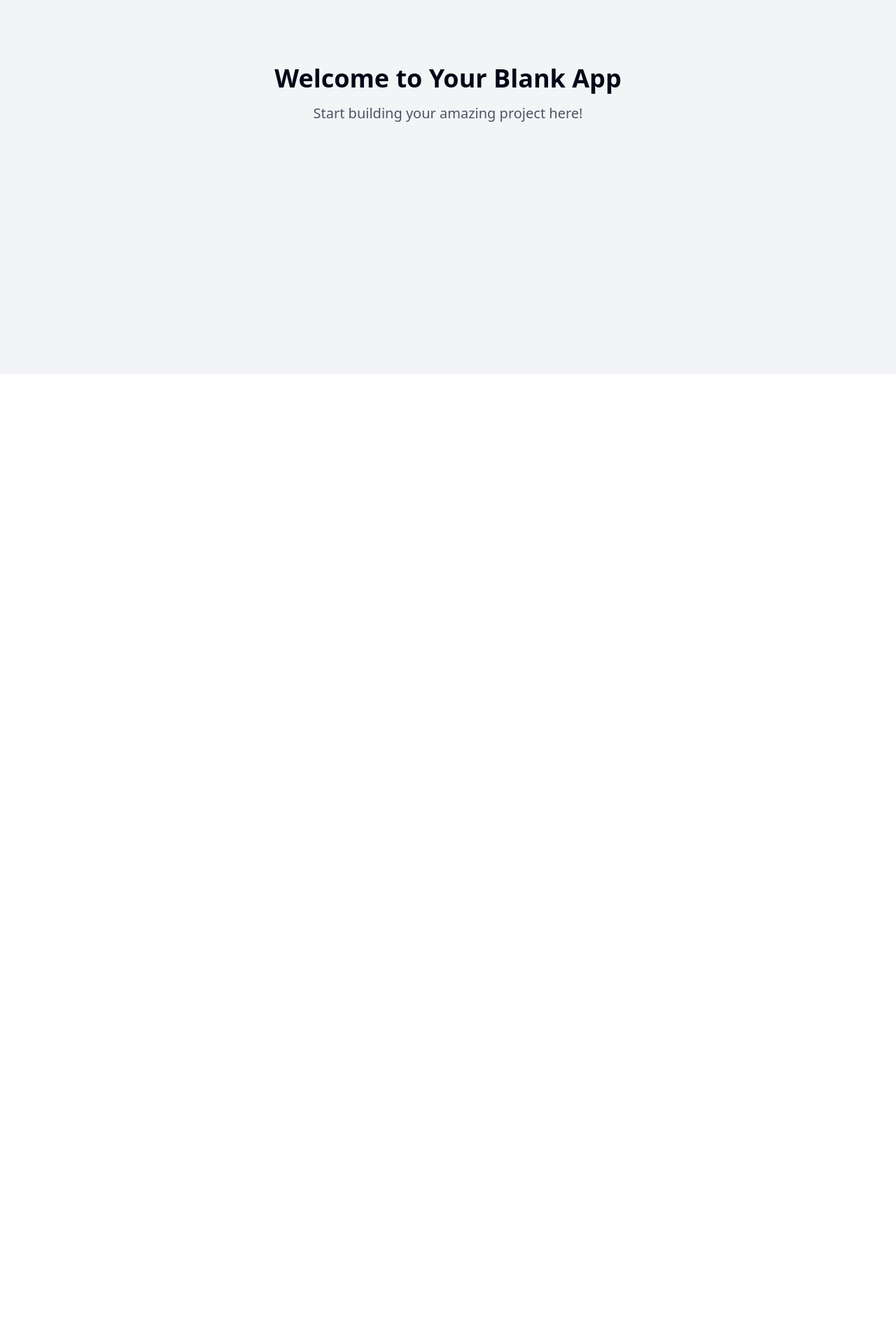
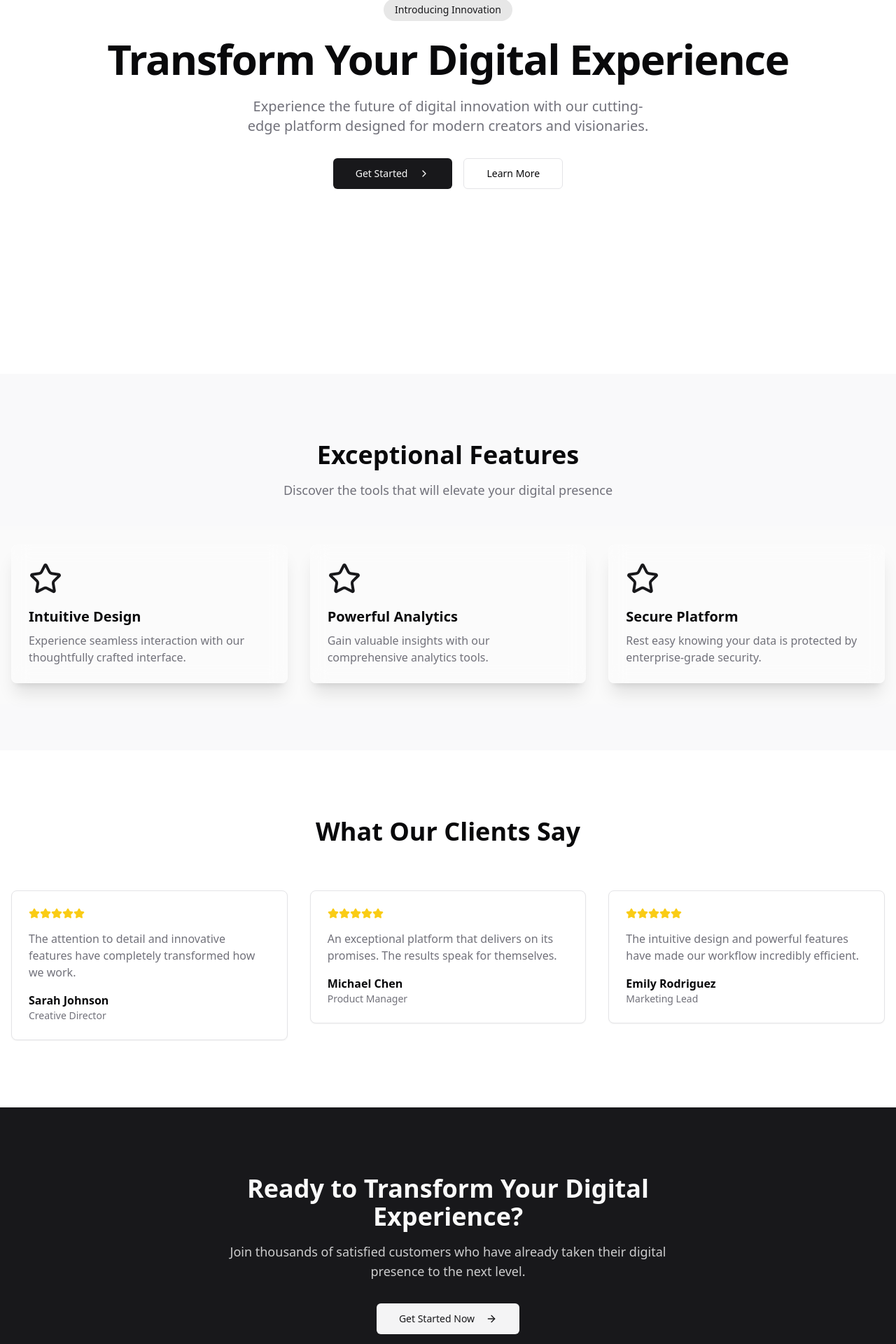
Before and after one commit to dramines/reactify-creation-hub, a React (Vite) app: page / in a window 1280 px wide. Shown: the part 266-2186 px from the top of the page at 70% size. Before the commit the page ends 800 px from the top, so only its background shows below. Built offline with nearby package versions, Linux system fonts and the light colour scheme.

Commit message:
Create React JS project
Initialized a new React JS project with the necessary configuration and structure.
[skip gpt_engineer]

```diff
--- a/package.json
+++ b/package.json
@@ -45,6 +45,7 @@
     "cmdk": "^1.0.0",
     "date-fns": "^3.6.0",
     "embla-carousel-react": "^8.3.0",
+    "framer-motion": "^11.15.0",
     "input-otp": "^1.2.4",
     "lucide-react": "^0.462.0",
     "next-themes": "^0.3.0",
--- a/src/index.css
+++ b/src/index.css
@@ -5,88 +5,25 @@
 @layer base {
   :root {
     --background: 0 0% 100%;
-    --foreground: 222.2 84% 4.9%;
-
+    --foreground: 240 10% 3.9%;
     --card: 0 0% 100%;
-    --card-foreground: 222.2 84% 4.9%;
-
+    --card-foreground: 240 10% 3.9%;
     --popover: 0 0% 100%;
-    --popover-foreground: 222.2 84% 4.9%;
-
-    --primary: 222.2 47.4% 11.2%;
-    --primary-foreground: 210 40% 98%;
-
-    --secondary: 210 40% 96.1%;
-    --secondary-foreground: 222.2 47.4% 11.2%;
-
-    --muted: 210 40% 96.1%;
-    --muted-foreground: 215.4 16.3% 46.9%;
-
-    --accent: 210 40% 96.1%;
-    --accent-foreground: 222.2 47.4% 11.2%;
-
+    --popover-foreground: 240 10% 3.9%;
+    --primary: 240 5.9% 10%;
+    --primary-foreground: 0 0% 98%;
+    --secondary: 240 4.8% 95.9%;
+    --secondary-foreground: 240 5.9% 10%;
+    --muted: 240 4.8% 95.9%;
+    --muted-foreground: 240 3.8% 46.1%;
+    --accent: 240 4.8% 95.9%;
+    --accent-foreground: 240 5.9% 10%;
     --destructive: 0 84.2% 60.2%;
-    --destructive-foreground: 210 40% 98%;
-
-    --border: 214.3 31.8% 91.4%;
-    --input: 214.3 31.8% 91.4%;
-    --ring: 222.2 84% 4.9%;
-
-    --radius: 0.5rem;
-
-    --sidebar-background: 0 0% 98%;
-
-    --sidebar-foreground: 240 5.3% 26.1%;
-
-    --sidebar-primary: 240 5.9% 10%;
-
-    --sidebar-primary-foreground: 0 0% 98%;
-
-    --sidebar-accent: 240 4.8% 95.9%;
-
-    --sidebar-accent-foreground: 240 5.9% 10%;
-
-    --sidebar-border: 220 13% 91%;
-
-    --sidebar-ring: 217.2 91.2% 59.8%;
-  }
-
-  .dark {
-    --background: 222.2 84% 4.9%;
-    --foreground: 210 40% 98%;
-
-    --card: 222.2 84% 4.9%;
-    --card-foreground: 210 40% 98%;
-
-    --popover: 222.2 84% 4.9%;
-    --popover-foreground: 210 40% 98%;
-
-    --primary: 210 40% 98%;
-    --primary-foreground: 222.2 47.4% 11.2%;
-
-    --secondary: 217.2 32.6% 17.5%;
-    --secondary-foreground: 210 40% 98%;
-
-    --muted: 217.2 32.6% 17.5%;
-    --muted-foreground: 215 20.2% 65.1%;
-
-    --accent: 217.2 32.6% 17.5%;
-    --accent-foreground: 210 40% 98%;
-
-    --destructive: 0 62.8% 30.6%;
-    --destructive-foreground: 210 40% 98%;
-
-    --border: 217.2 32.6% 17.5%;
-    --input: 217.2 32.6% 17.5%;
-    --ring: 212.7 26.8% 83.9%;
-    --sidebar-background: 240 5.9% 10%;
-    --sidebar-foreground: 240 4.8% 95.9%;
-    --sidebar-primary: 224.3 76.3% 48%;
-    --sidebar-primary-foreground: 0 0% 100%;
-    --sidebar-accent: 240 3.7% 15.9%;
-    --sidebar-accent-foreground: 240 4.8% 95.9%;
-    --sidebar-border: 240 3.7% 15.9%;
-    --sidebar-ring: 217.2 91.2% 59.8%;
+    --destructive-foreground: 0 0% 98%;
+    --border: 240 5.9% 90%;
+    --input: 240 5.9% 90%;
+    --ring: 240 5.9% 10%;
+    --radius: 0.75rem;
   }
 }
 
@@ -94,8 +31,36 @@
   * {
     @apply border-border;
   }
-
   body {
-    @apply bg-background text-foreground;
+    @apply bg-background text-foreground antialiased;
   }
 }
+
+.glass-card {
+  @apply backdrop-blur-md bg-white/30 border border-white/20 shadow-xl;
+}
+
+.fade-in {
+  opacity: 0;
+  animation: fadeIn 0.6s ease-out forwards;
+}
+
+.fade-in-delay-1 {
+  animation-delay: 0.2s;
+}
+
+.fade-in-delay-2 {
+  animation-delay: 0.4s;
+}
+
+.fade-in-delay-3 {
+  animation-delay: 0.6s;
+}
+
+.hover-lift {
+  @apply transition-transform duration-300 hover:-translate-y-1;
+}
+
+.text-balance {
+  text-wrap: balance;
+}
--- a/src/pages/Index.tsx
+++ b/src/pages/Index.tsx
@@ -1,14 +1,215 @@
-// Update this page (the content is just a fallback if you fail to update the page)
+import { motion } from "framer-motion";
+import { Button } from "@/components/ui/button";
+import { Card } from "@/components/ui/card";
+import { ChevronRight, ArrowRight, Star } from "lucide-react";
 
 const Index = () => {
   return (
-    <div className="min-h-screen flex items-center justify-center bg-gray-100">
-      <div className="text-center">
-        <h1 className="text-4xl font-bold mb-4">Welcome to Your Blank App</h1>
-        <p className="text-xl text-gray-600">Start building your amazing project here!</p>
-      </div>
+    <div className="min-h-screen">
+      {/* Hero Section */}
+      <section className="relative h-screen flex items-center justify-center overflow-hidden">
+        <div className="container mx-auto px-4 text-center relative z-10">
+          <motion.span
+            initial={{ opacity: 0, y: 20 }}
+            animate={{ opacity: 1, y: 0 }}
+            transition={{ duration: 0.6 }}
+            className="inline-block px-4 py-1.5 mb-6 text-sm font-medium bg-primary/10 text-primary rounded-full"
+          >
+            Introducing Innovation
+          </motion.span>
+
+          <motion.h1
+            initial={{ opacity: 0, y: 20 }}
+            animate={{ opacity: 1, y: 0 }}
+            transition={{ duration: 0.6, delay: 0.2 }}
+            className="text-4xl md:text-6xl font-bold mb-6 tracking-tight text-balance"
+          >
+            Transform Your Digital Experience
+          </motion.h1>
+
+          <motion.p
+            initial={{ opacity: 0, y: 20 }}
+            animate={{ opacity: 1, y: 0 }}
+            transition={{ duration: 0.6, delay: 0.4 }}
+            className="text-lg md:text-xl text-muted-foreground mb-8 max-w-2xl mx-auto text-balance"
+          >
+            Experience the future of digital innovation with our cutting-edge platform designed for modern creators and visionaries.
+          </motion.p>
+
+          <motion.div
+            initial={{ opacity: 0, y: 20 }}
+            animate={{ opacity: 1, y: 0 }}
+            transition={{ duration: 0.6, delay: 0.6 }}
+            className="flex flex-col sm:flex-row gap-4 justify-center items-center"
+          >
+            <Button size="lg" className="group">
+              Get Started
+              <ChevronRight className="ml-2 h-4 w-4 transition-transform group-hover:translate-x-1" />
+            </Button>
+            <Button variant="outline" size="lg">
+              Learn More
+            </Button>
+          </motion.div>
+        </div>
+
+        <div className="absolute inset-0 -z-10">
+          <div className="absolute inset-0 bg-gradient-to-b from-background to-background/80" />
+        </div>
+      </section>
+
+      {/* Features Section */}
+      <section className="py-24 bg-secondary/50">
+        <div className="container mx-auto px-4">
+          <div className="text-center mb-16">
+            <motion.h2
+              initial={{ opacity: 0, y: 20 }}
+              whileInView={{ opacity: 1, y: 0 }}
+              viewport={{ once: true }}
+              transition={{ duration: 0.6 }}
+              className="text-3xl md:text-4xl font-bold mb-4"
+            >
+              Exceptional Features
+            </motion.h2>
+            <motion.p
+              initial={{ opacity: 0, y: 20 }}
+              whileInView={{ opacity: 1, y: 0 }}
+              viewport={{ once: true }}
+              transition={{ duration: 0.6, delay: 0.2 }}
+              className="text-lg text-muted-foreground max-w-2xl mx-auto"
+            >
+              Discover the tools that will elevate your digital presence
+            </motion.p>
+          </div>
+
+          <div className="grid md:grid-cols-3 gap-8">
+            {features.map((feature, index) => (
+              <motion.div
+                key={feature.title}
+                initial={{ opacity: 0, y: 20 }}
+                whileInView={{ opacity: 1, y: 0 }}
+                viewport={{ once: true }}
+                transition={{ duration: 0.6, delay: index * 0.2 }}
+              >
+                <Card className="p-6 hover-lift glass-card">
+                  <feature.icon className="h-12 w-12 mb-4 text-primary" />
+                  <h3 className="text-xl font-semibold mb-2">{feature.title}</h3>
+                  <p className="text-muted-foreground">{feature.description}</p>
+                </Card>
+              </motion.div>
+            ))}
+          </div>
+        </div>
+      </section>
+
+      {/* Testimonials Section */}
+      <section className="py-24">
+        <div className="container mx-auto px-4">
+          <div className="text-center mb-16">
+            <motion.h2
+              initial={{ opacity: 0, y: 20 }}
+              whileInView={{ opacity: 1, y: 0 }}
+              viewport={{ once: true }}
+              transition={{ duration: 0.6 }}
+              className="text-3xl md:text-4xl font-bold mb-4"
+            >
+              What Our Clients Say
+            </motion.h2>
+          </div>
+
+          <div className="grid md:grid-cols-2 lg:grid-cols-3 gap-8">
+            {testimonials.map((testimonial, index) => (
+              <motion.div
+                key={testimonial.name}
+                initial={{ opacity: 0, y: 20 }}
+                whileInView={{ opacity: 1, y: 0 }}
+                viewport={{ once: true }}
+                transition={{ duration: 0.6, delay: index * 0.2 }}
+              >
+                <Card className="p-6 hover-lift">
+                  <div className="flex items-center mb-4">
+                    {[...Array(5)].map((_, i) => (
+                      <Star key={i} className="h-4 w-4 text-yellow-400 fill-yellow-400" />
+                    ))}
+                  </div>
+                  <p className="text-muted-foreground mb-4">{testimonial.text}</p>
+                  <div className="flex items-center">
+                    <div>
+                      <p className="font-semibold">{testimonial.name}</p>
+                      <p className="text-sm text-muted-foreground">{testimonial.role}</p>
+                    </div>
+                  </div>
+                </Card>
+              </motion.div>
+            ))}
+          </div>
+        </div>
+      </section>
+
+      {/* CTA Section */}
+      <section className="py-24 bg-primary text-primary-foreground">
+        <div className="container mx-auto px-4 text-center">
+          <motion.div
+            initial={{ opacity: 0, y: 20 }}
+            whileInView={{ opacity: 1, y: 0 }}
+            viewport={{ once: true }}
+            transition={{ duration: 0.6 }}
+            className="max-w-2xl mx-auto"
+          >
+            <h2 className="text-3xl md:text-4xl font-bold mb-4">
+              Ready to Transform Your Digital Experience?
+            </h2>
+            <p className="text-lg mb-8 text-primary-foreground/80">
+              Join thousands of satisfied customers who have already taken their digital presence to the next level.
+            </p>
+            <Button
+              size="lg"
+              variant="secondary"
+              className="group hover:bg-secondary/90"
+            >
+              Get Started Now
+              <ArrowRight className="ml-2 h-4 w-4 transition-transform group-hover:translate-x-1" />
+            </Button>
+          </motion.div>
+        </div>
+      </section>
     </div>
   );
 };
 
+const features = [
+  {
+    title: "Intuitive Design",
+    description: "Experience seamless interaction with our thoughtfully crafted interface.",
+    icon: Star,
+  },
+  {
+    title: "Powerful Analytics",
+    description: "Gain valuable insights with our comprehensive analytics tools.",
+    icon: Star,
+  },
+  {
+    title: "Secure Platform",
+    description: "Rest easy knowing your data is protected by enterprise-grade security.",
+    icon: Star,
+  },
+];
+
+const testimonials = [
+  {
+    name: "Sarah Johnson",
+    role: "Creative Director",
+    text: "The attention to detail and innovative features have completely transformed how we work.",
+  },
+  {
+    name: "Michael Chen",
+    role: "Product Manager",
+    text: "An exceptional platform that delivers on its promises. The results speak for themselves.",
+  },
+  {
+    name: "Emily Rodriguez",
+    role: "Marketing Lead",
+    text: "The intuitive design and powerful features have made our workflow incredibly efficient.",
+  },
+];
+
 export default Index;
--- a/tailwind.config.ts
+++ b/tailwind.config.ts
@@ -12,85 +12,72 @@ export default {
   theme: {
     container: {
       center: true,
-			padding: '2rem',
+      padding: "2rem",
       screens: {
-				'2xl': '1400px'
-			}
+        "2xl": "1400px",
+      },
     },
     extend: {
       colors: {
-				border: 'hsl(var(--border))',
-				input: 'hsl(var(--input))',
-				ring: 'hsl(var(--ring))',
-				background: 'hsl(var(--background))',
-				foreground: 'hsl(var(--foreground))',
+        border: "hsl(var(--border))",
+        input: "hsl(var(--input))",
+        ring: "hsl(var(--ring))",
+        background: "hsl(var(--background))",
+        foreground: "hsl(var(--foreground))",
         primary: {
-					DEFAULT: 'hsl(var(--primary))',
-					foreground: 'hsl(var(--primary-foreground))'
+          DEFAULT: "hsl(var(--primary))",
+          foreground: "hsl(var(--primary-foreground))",
         },
         secondary: {
-					DEFAULT: 'hsl(var(--secondary))',
-					foreground: 'hsl(var(--secondary-foreground))'
+          DEFAULT: "hsl(var(--secondary))",
+          foreground: "hsl(var(--secondary-foreground))",
         },
         destructive: {
-					DEFAULT: 'hsl(var(--destructive))',
-					foreground: 'hsl(var(--destructive-foreground))'
+          DEFAULT: "hsl(var(--destructive))",
+          foreground: "hsl(var(--destructive-foreground))",
         },
         muted: {
-					DEFAULT: 'hsl(var(--muted))',
-					foreground: 'hsl(var(--muted-foreground))'
+          DEFAULT: "hsl(var(--muted))",
+          foreground: "hsl(var(--muted-foreground))",
         },
         accent: {
-					DEFAULT: 'hsl(var(--accent))',
-					foreground: 'hsl(var(--accent-foreground))'
+          DEFAULT: "hsl(var(--accent))",
+          foreground: "hsl(var(--accent-foreground))",
         },
         popover: {
-					DEFAULT: 'hsl(var(--popover))',
-					foreground: 'hsl(var(--popover-foreground))'
+          DEFAULT: "hsl(var(--popover))",
+          foreground: "hsl(var(--popover-foreground))",
         },
         card: {
-					DEFAULT: 'hsl(var(--card))',
-					foreground: 'hsl(var(--card-foreground))'
+          DEFAULT: "hsl(var(--card))",
+          foreground: "hsl(var(--card-foreground))",
         },
-				sidebar: {
-					DEFAULT: 'hsl(var(--sidebar-background))',
-					foreground: 'hsl(var(--sidebar-foreground))',
-					primary: 'hsl(var(--sidebar-primary))',
-					'primary-foreground': 'hsl(var(--sidebar-primary-foreground))',
-					accent: 'hsl(var(--sidebar-accent))',
-					'accent-foreground': 'hsl(var(--sidebar-accent-foreground))',
-					border: 'hsl(var(--sidebar-border))',
-					ring: 'hsl(var(--sidebar-ring))'
-				}
-			},
-			borderRadius: {
-				lg: 'var(--radius)',
-				md: 'calc(var(--radius) - 2px)',
-				sm: 'calc(var(--radius) - 4px)'
       },
       keyframes: {
-				'accordion-down': {
-					from: {
-						height: '0'
+        "accordion-down": {
+          from: { height: "0" },
+          to: { height: "var(--radix-accordion-content-height)" },
         },
-					to: {
-						height: 'var(--radix-accordion-content-height)'
-					}
+        "accordion-up": {
+          from: { height: "var(--radix-accordion-content-height)" },
+          to: { height: "0" },
         },
-				'accordion-up': {
-					from: {
-						height: 'var(--radix-accordion-content-height)'
+        float: {
+          "0%, 100%": { transform: "translateY(0)" },
+          "50%": { transform: "translateY(-10px)" },
         },
-					to: {
-						height: '0'
-					}
-				}
+        fadeIn: {
+          from: { opacity: "0", transform: "translateY(20px)" },
+          to: { opacity: "1", transform: "translateY(0)" },
+        },
       },
       animation: {
-				'accordion-down': 'accordion-down 0.2s ease-out',
-				'accordion-up': 'accordion-up 0.2s ease-out'
-			}
-		}
+        "accordion-down": "accordion-down 0.2s ease-out",
+        "accordion-up": "accordion-up 0.2s ease-out",
+        float: "float 6s ease-in-out infinite",
+        fadeIn: "fadeIn 0.6s ease-out forwards",
+      },
+    },
   },
   plugins: [require("tailwindcss-animate")],
 } satisfies Config;
```
Also changed, not shown: 1 other file (tests, documents, lock files or other folders). Lines whose indentation alone changed are shown as unchanged.
